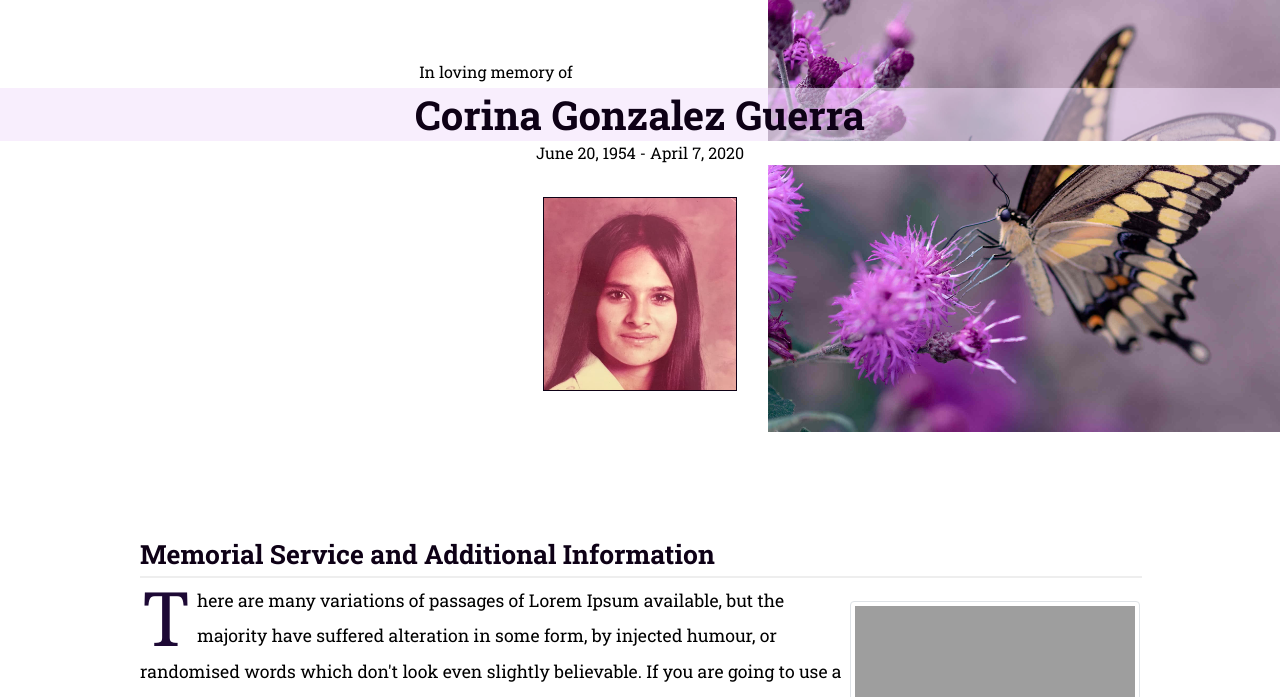
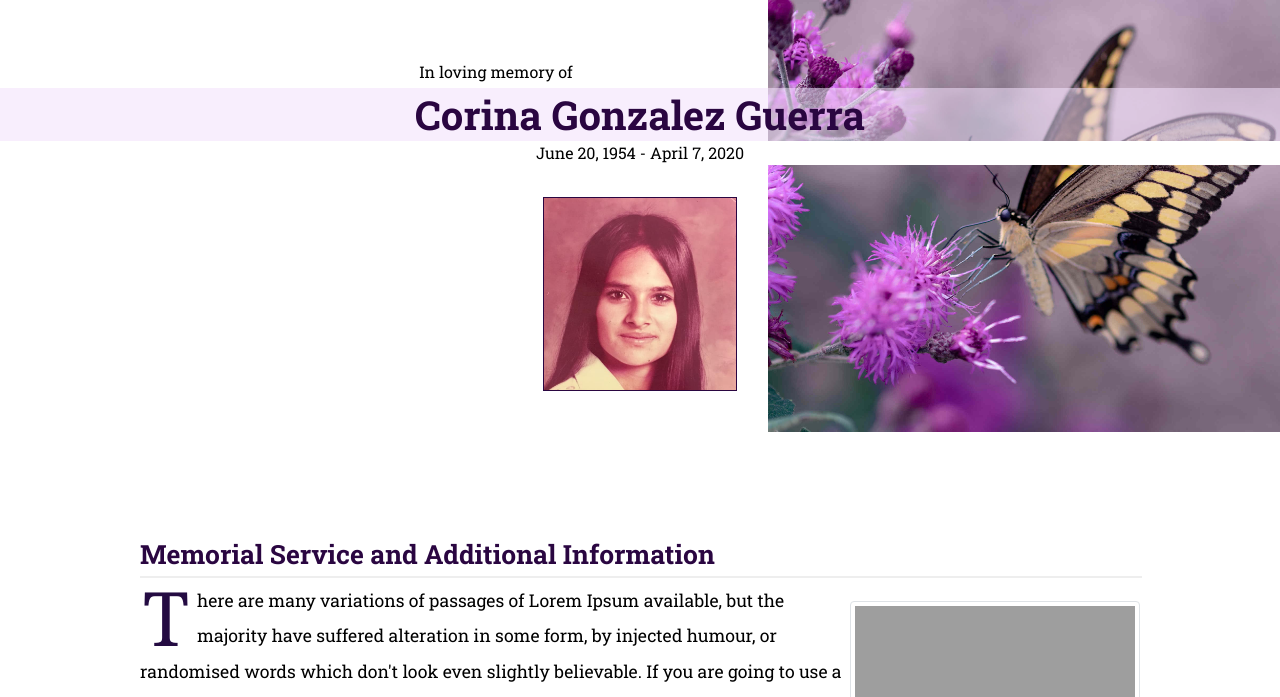
Before and after one commit to wendyconditions/corinaguerra, a plain HTML site: page index.html in a window 1280 px wide. Shown: the top 697 px of the page. Drawn offline with Linux system fonts and the light colour scheme; grey boxes are pictures that could not be loaded.

Commit message:
changing purple hue

```diff
--- a/main.css
+++ b/main.css
@@ -17,7 +17,7 @@
     margin-right: auto;
     width: 30vw;
     height: 30vw;
-    border: 1px solid #0e0116;
+    border: 1px solid #2a0641;
 }
 
 .main-header-container {
@@ -51,7 +51,7 @@
 }
 
 h1, h2 {
-    color: #0e0116;
+    color: #2a0641;
 }
 
 .main-header-content h1 {
@@ -94,7 +94,7 @@ hr {
 }
 
 .firstcharacter {
-    color: rgb(29, 9, 53);
+    color: rgb(36, 11, 66);
     float: left;
     font-family: Georgia;
     font-size: 75px;
@@ -172,7 +172,7 @@ button[type=submit] {
 .footer{
     display: block;
     width: 100%;
-    background-color: #0e0116;
+    background-color: #2a0641;
     padding-top: 1em;
     padding-bottom: 1em;
     color: #fff;
```
